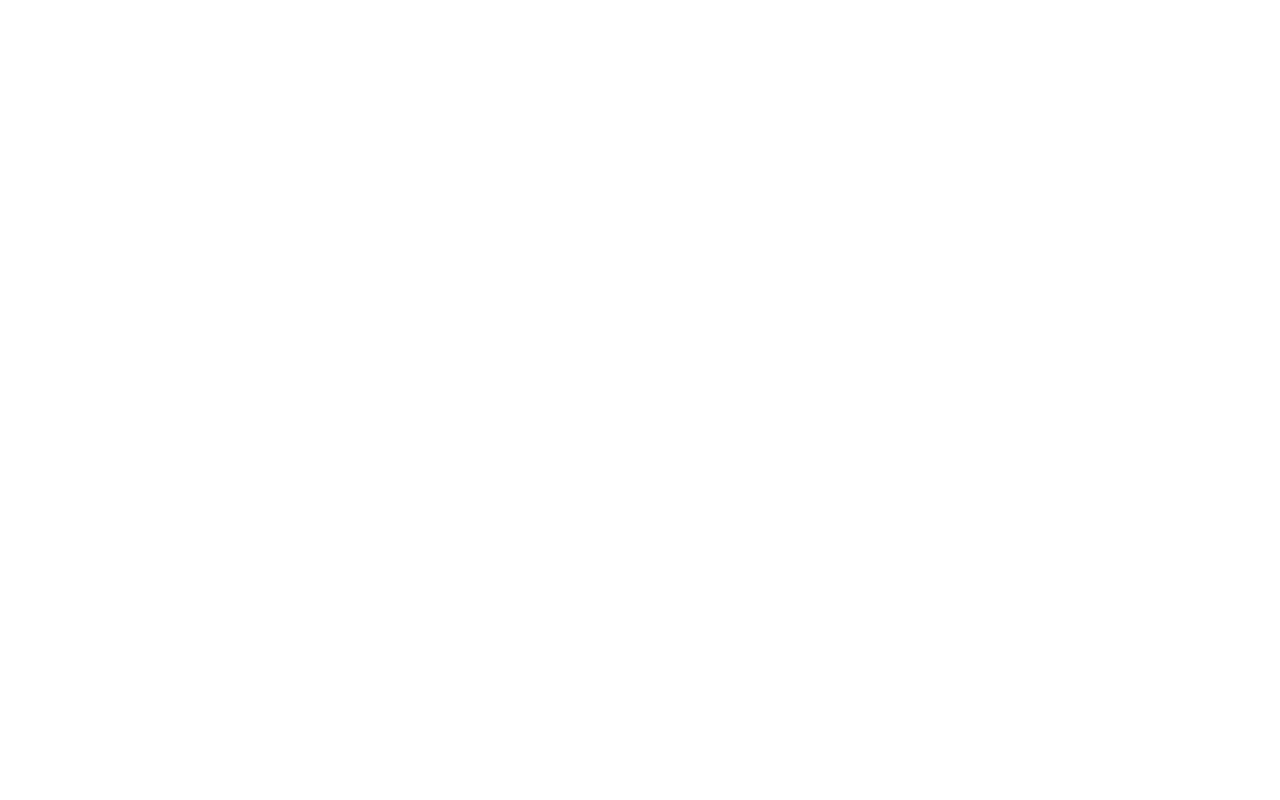
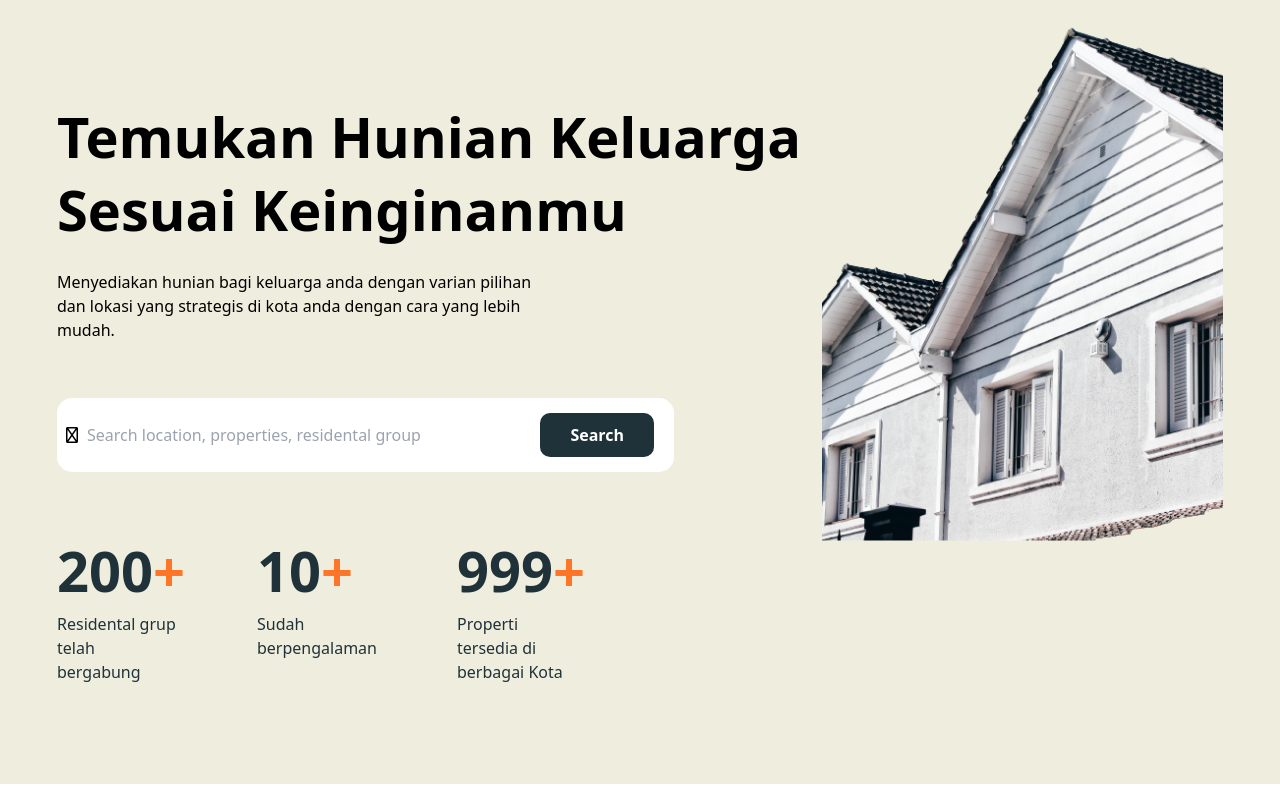
Before and after one commit to SajidUAbir/Real-Estate-Landing-Page, a plain HTML site: page index.html in a window 1280 px wide. Drawn offline with nearby package versions, Linux system fonts and the light colour scheme.

Commit message:
banner part added

```diff
--- a/index.html
+++ b/index.html
@@ -6,6 +6,9 @@
     <meta name="viewport" content="width=device-width, initial-scale=1.0">
     <title>Real Estate Landing Page</title>
     <link rel="shortcut icon" href="images/logo.png" type="image/x-icon">
+    <link rel="stylesheet" href="css/all.min.css">
+
+
 
     <!-- Tailwind -->
     <script src="https://cdn.tailwindcss.com"></script>
@@ -18,8 +21,57 @@
 
 </head>
 <body>
+
     <!-- ====================
-        comment style
+        banner part start
+    ====================== -->
+
+    <section class="banner py-[100px] bg-[#EEEDDE] ">
+       <div class="max-w-container mx-auto relative">
+        <img class="absolute top-[-82px] right-[0]" src="images/Banner/banner.png" alt="banner">
+        <div class="banner-item">
+            <h1 class="w-[777px] leading-[130%] pb-[24px] font-poppins text-[56px] font-semibold">Temukan Hunian Keluarga Sesuai Keinginanmu</h1>
+            <p class="w-[480px] leading-[150%] pb-[56px] font-poppins text-[16px] font-light">Menyediakan hunian bagi keluarga anda dengan varian pilihan dan lokasi yang strategis di kota anda dengan cara yang lebih mudah.</p>
+            <div class="search flex pb-[56px]">
+                <div class="icon w-[30px] py-[15px] rounded-l-[15px] bg-white flex items-center justify-center">
+                    <i class="fa-regular fa-location-dot"></i>
+                </div>
+                <input class="w-[387px] py-[15px] border-[#fff] outline-0" placeholder="Search location, properties, residental group" type="text" name="search" type="search">
+                <div class="buttons w-[200px]  py-[15px] flex items-center justify-end bg-white rounded-r-[15px]">
+                    <div class="button bg-[#203239] py-[10px] px-[30px] rounded-[10px] text-white mr-[20px] font-poppins font-semibold" type="submit">Search</div>
+                </div>
+            </div>
+            <div class="conutdown flex">
+                <div class="countdown-1 flex w-[200px] items-center">
+                    <h2 class="font-poppins font-semibold text-[#203239] text-[56px]">200</h2>
+                    <p class="font-poppins font-semibold text-[56px] text-[#FF7527]">+</p>
+                </div>
+                <div class="countdown-2 flex w-[200px] items-center">
+                    <h2 class="font-poppins font-semibold text-[#203239] text-[56px]">10</h2>
+                    <p class="font-poppins font-semibold text-[56px] text-[#FF7527]">+</p>
+                </div>
+                <div class="countdown-3 flex w-[200px] items-center">
+                    <h2 class="font-poppins font-semibold text-[#203239] text-[56px]">999</h2>
+                    <p class="font-poppins font-semibold text-[56px] text-[#FF7527]">+</p>
+                </div>
+            </div>
+            <div class="countdown-text flex">
+                <div class="countdown-text-1 w-[200px]">
+                    <p class="w-[120px] font-poppins font-light text-[16px] text-[#203239]">Residental grup telah bergabung</p>
+                </div>
+                <div class="countdown-text-2 w-[200px]">
+                    <p class="w-[120px] font-poppins font-light text-[16px] text-[#203239]">Sudah berpengalaman </p>
+                </div>
+                <div class="countdown-text-3 w-[200px]">
+                    <p class="w-[120px] font-poppins font-light text-[16px] text-[#203239]">Properti tersedia di berbagai Kota</p>
+                </div>
+            </div>
+        </div>
+       </div>
+    </section>
+
+    <!-- ====================
+        banner part end
     ====================== -->
 
 </body>
```
Also changed, not shown: images/Banner/banner.png (added).
